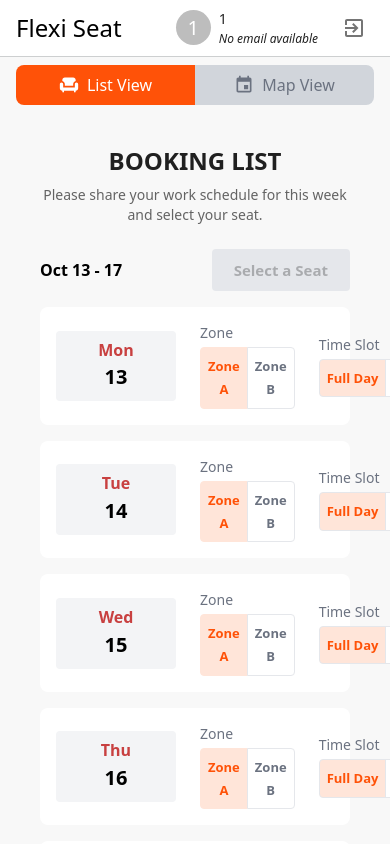
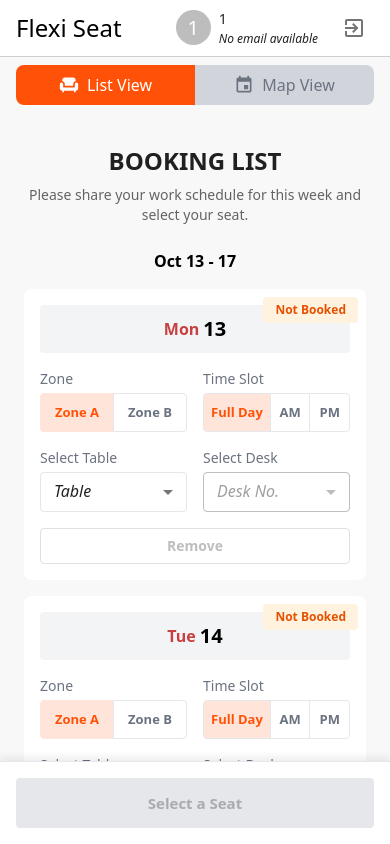
Before and after one commit to amelie-pierce/seat-book-deploy, a Next.js app: page / in a window 390 px wide. Built offline with nearby package versions, Linux system fonts and the light colour scheme; sample sign-in values are in the browser's storage.

Commit message:
update mobile UI

```diff
--- a/src/components/ReservationForm.tsx
+++ b/src/components/ReservationForm.tsx
@@ -943,7 +943,7 @@ export default function ReservationForm({
 
   return (
     <>
-      <Container maxWidth="lg">
+      <Container maxWidth="lg" sx={{ px: { xs: 0, sm: 3 }, pb: { xs: 10, md: 0 } }}>
         <Typography
           variant="h5"
           component="h2"
@@ -964,7 +964,8 @@ export default function ReservationForm({
         >
           Please share your work schedule for this week and select your seat.
         </Typography>
-        <Box sx={{ display: "flex", justifyContent: 'space-between', alignItems: "center", mb: 2 }}>
+        {/* Desktop: Date range and button in header */}
+        <Box sx={{ display: { xs: "none", md: "flex" }, justifyContent: 'space-between', alignItems: "center", mb: 2 }}>
           {availableDates.length > 0 && (
             <Typography
               variant="body1"
@@ -991,6 +992,7 @@ export default function ReservationForm({
               },
             }}
             disabled={!isFormValid}
+            onClick={handleSubmit}
           >
             {totalBookings === 0
               ? "Select a Seat"
@@ -1000,6 +1002,20 @@ export default function ReservationForm({
           </Button>
         </Box>
 
+        {/* Mobile: Date range only in header */}
+        <Box sx={{ display: { xs: "flex", md: "none" }, justifyContent: 'center', mb: 2 }}>
+          {availableDates.length > 0 && (
+            <Typography
+              variant="body1"
+              component="p"
+              fontWeight={600}
+              color="#000"
+            >
+              {availableDates[0].toLocaleDateString('en-US', { month: 'short', day: 'numeric' })} - {availableDates[availableDates.length - 1].toLocaleDateString('en-US', { day: 'numeric' })}
+            </Typography>
+          )}
+        </Box>
+
         {/* Date, Seat, and Delete Button Row */}
         <Box sx={{ display: "flex", flexDirection: "column", gap: 2, mb: 2 }}>
           {/* Generate dates based on new logic */}
@@ -1028,25 +1044,49 @@ export default function ReservationForm({
                 key={idx}
                 sx={{
                   display: "flex",
-                  alignItems: "center",
-                  gap: 3,
+                  flexDirection: { xs: "column", md: "row" },
+                  alignItems: { xs: "stretch", md: "center" },
+                  gap: { xs: 2, md: 3 },
                   p: 2,
                   backgroundColor: isPastDate ? "rgba(100, 100, 100, 0.12)" : "#fff",
                   borderRadius: 2,
                   pointerEvents: isPastDate ? "none" : "auto",
-                }}
-              >
+                  position: "relative",
+                }}
+              >
+                {/* Booking Status Note - Top Right (only show for non-past dates) */}
+                {!isPastDate && (
+                  <Box
+                    sx={{
+                      position: "absolute",
+                      top: 8,
+                      right: 8,
+                      backgroundColor: booking ? "#E8F5E9" : "#FFF3E0",
+                      color: booking ? "#2E7D32" : "#E65100",
+                      px: 1.5,
+                      py: 0.5,
+                      borderRadius: 1,
+                      fontSize: "0.75rem",
+                      fontWeight: 600,
+                      zIndex: 1,
+                    }}
+                  >
+                    {booking ? "Booked" : "Not Booked"}
+                  </Box>
+                )}
+
                 {/* Date Column */}
                 <Box
                   sx={{
                     display: "flex",
-                    flexDirection: "column",
+                    flexDirection: { xs: "row", md: "column" },
                     alignItems: "center",
                     justifyContent: "center",
-                    minWidth: 120,
+                    minWidth: { xs: "100%", md: 120 },
                     backgroundColor: "#F3F4F6",
                     borderRadius: 1,
                     p: 1,
+                    gap: 0.5,
                   }}
                 >
                   <Typography
@@ -1070,9 +1110,27 @@ export default function ReservationForm({
                   </Typography>
                 </Box>
 
-                {/* Booking Details Column */}
+                {/* Mobile: Content wrapper for better layout */}
+                <Box
+                  sx={{
+                    display: "flex",
+                    flexDirection: { xs: "column", md: "row" },
+                    gap: { xs: 2, md: 3 },
+                    flex: 1,
+                    width: { xs: "100%", md: "auto" },
+                  }}
+                >
+                  {/* Zone and Time Slot Selection Row - Mobile: side by side 50/50 */}
+                  <Box
+                    sx={{
+                      display: "flex",
+                      gap: 2,
+                      width: "100%",
+                      flexDirection: { xs: "row", md: "row" },
+                    }}
+                  >
                     {/* Zone Selection */}
-                <Box sx={{ flex: 1 }}>
+                    <Box sx={{ flex: { xs: 1, md: 1 }, minWidth: 0 }}>
                       <Typography variant="body2" sx={{ mb: 0.5, fontWeight: 500, fontSize: "0.875rem", color: "#6B7280" }}>
                         Zone
                       </Typography>
@@ -1148,7 +1206,7 @@ export default function ReservationForm({
                     </Box>
 
                     {/* Time Slot Selection */}
-                <Box sx={{ flex: 1 }}>
+                    <Box sx={{ flex: { xs: 1, md: 1 }, minWidth: 0 }}>
                       <Typography variant="body2" sx={{ mb: 0.5, fontWeight: 500, fontSize: "0.875rem", color: "#6B7280" }}>
                         Time Slot
                       </Typography>
@@ -1247,9 +1305,19 @@ export default function ReservationForm({
                       </ToggleButton>
                     </ToggleButtonGroup>
                     </Box>
-                {/* Table and Desk Selection Row */}
+                  </Box>
+
+                  {/* Table and Desk Selection Row - Mobile: side by side 50/50 */}
+                  <Box
+                    sx={{
+                      display: "flex",
+                      gap: 2,
+                      width: "100%",
+                      flexDirection: { xs: "row", md: "row" },
+                    }}
+                  >
                     {/* Table Selection */}
-                <Box sx={{ flex: 1 }}>
+                    <Box sx={{ flex: { xs: 1, md: 1 }, minWidth: 0 }}>
                       <Typography variant="body2" sx={{ mb: 0.5, fontWeight: 500, fontSize: "0.875rem", color: "#6B7280" }}>
                         Select Table
                       </Typography>
@@ -1307,7 +1375,7 @@ export default function ReservationForm({
                     </Box>
 
                     {/* Desk Selection */}
-                <Box sx={{ flex: 1 }}>
+                    <Box sx={{ flex: { xs: 1, md: 1 }, minWidth: 0 }}>
                       <Typography variant="body2" sx={{ mb: 0.5, fontWeight: 500, fontSize: "0.875rem", color: "#6B7280" }}>
                         Select Desk
                       </Typography>
@@ -1411,11 +1479,15 @@ export default function ReservationForm({
                       </Select>
                     </FormControl>
                   </Box>
-
-                {/* Clear and Remove Buttons */}
-                <Box>
+                </Box>
+              </Box>
+
+              {/* Clear and Remove Buttons - Mobile: full width, Desktop: auto */}
+              <Box sx={{ width: { xs: "100%", md: "auto" } }}>
                 {/* Remove Button */}
+                <Box sx={{ display: { xs: "none", md: "block" } }}>
                   <p>&nbsp;</p>
+                </Box>
                   <Button
                     variant="outlined"
                     sx={{
@@ -1423,7 +1495,7 @@ export default function ReservationForm({
                       borderColor: "#FF5208",
                       textTransform: "none",
                       fontWeight: 600,
-                      minWidth: 80,
+                      minWidth: { xs: "100%", md: 80 },
                       height: "fit-content",
                       "&:hover": {
                         borderColor: "#E64A07",
@@ -1471,6 +1543,49 @@ export default function ReservationForm({
         </Box>
       </Container>
 
+      {/* Mobile: Floating Reserve Button at Bottom */}
+      <Box
+        sx={{
+          display: { xs: "block", md: "none" },
+          position: "fixed",
+          bottom: 0,
+          left: 0,
+          right: 0,
+          p: 2,
+          backgroundColor: "#fff",
+          borderTop: "1px solid #E5E7EB",
+          boxShadow: "0 -2px 10px rgba(0, 0, 0, 0.1)",
+          zIndex: 1000,
+        }}
+      >
+        <Button
+          type="submit"
+          variant="contained"
+          size="large"
+          fullWidth
+          sx={{
+            backgroundColor: "#FF5208",
+            textTransform: "none",
+            fontWeight: 600,
+            py: 1.5,
+            "&:hover": {
+              backgroundColor: "#E64A07",
+            },
+            "&:disabled": {
+              backgroundColor: "#E5E7EB",
+            },
+          }}
+          disabled={!isFormValid}
+          onClick={handleSubmit}
+        >
+          {totalBookings === 0
+            ? "Select a Seat"
+            : totalBookings === 1
+              ? "Reserve Seat"
+              : `Reserve ${totalBookings} Seats`}
+        </Button>
+      </Box>
+
       <Snackbar
         open={showSuccess}
         autoHideDuration={4000}
```
Lines whose indentation alone changed are shown as unchanged.
